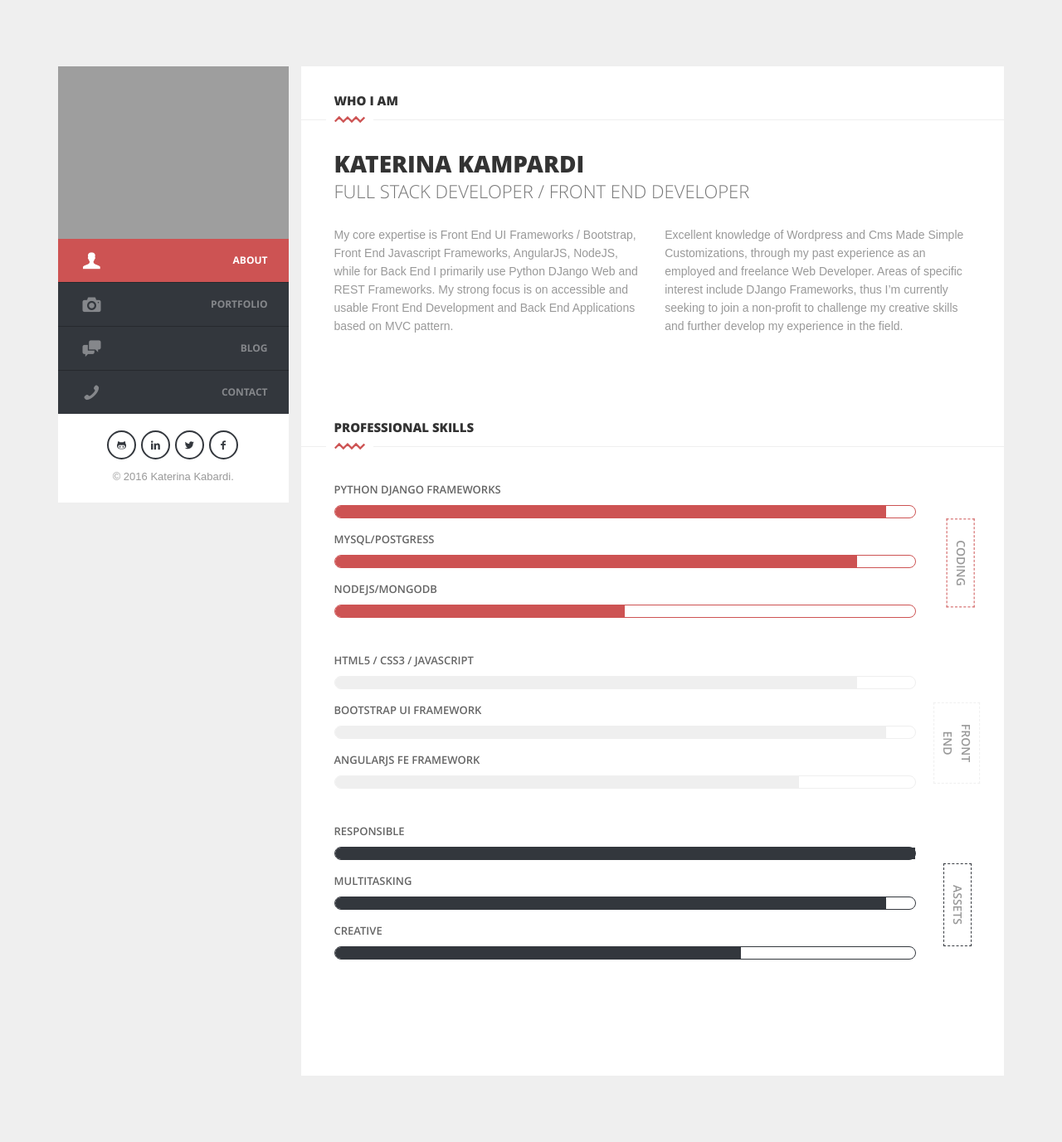
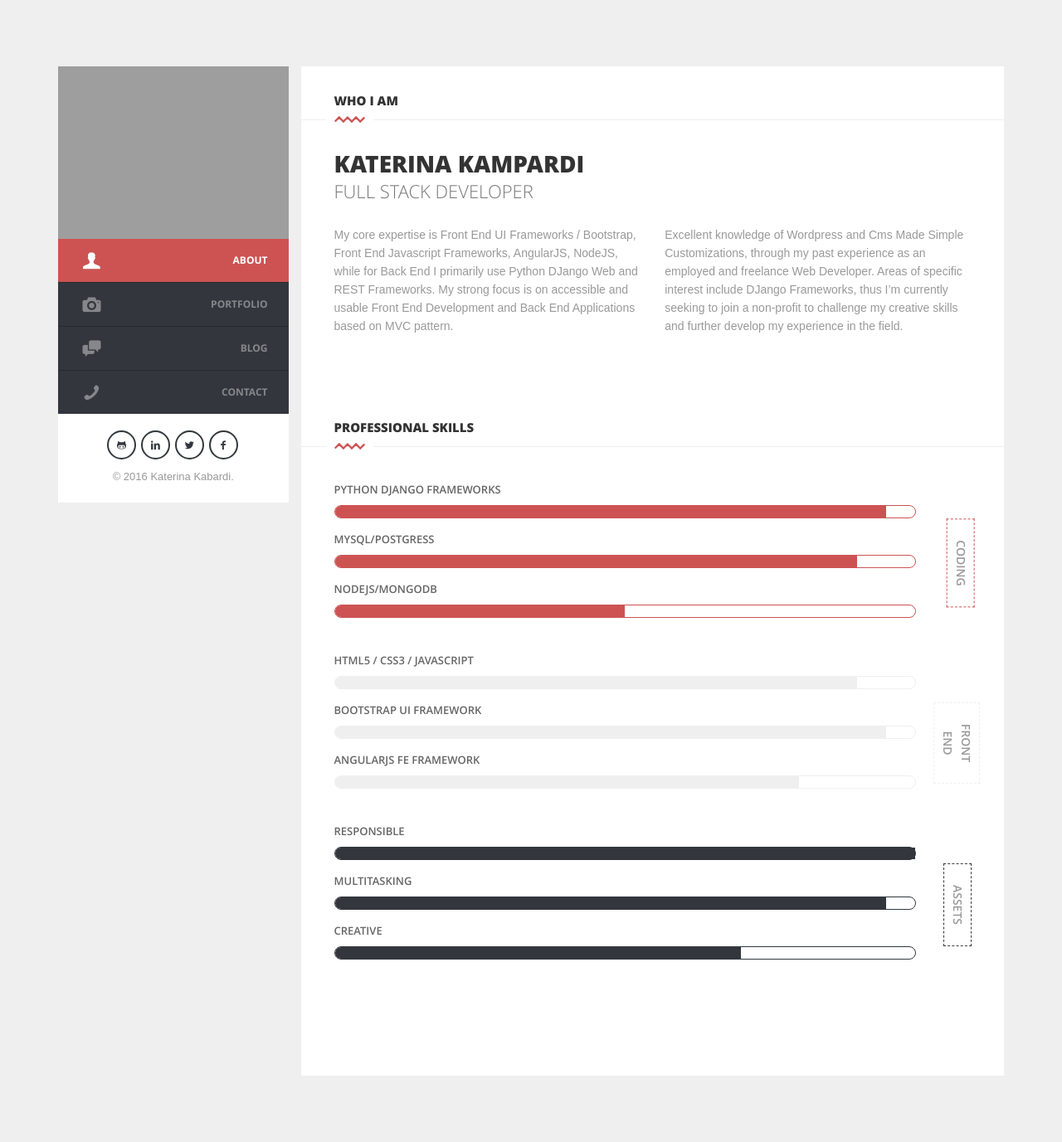
Before and after one commit to santoshpurbey/myFolio, a Django app: page / in a window 1280 px wide. Shown: the whole page at 83% size. Run offline with Django 3.2, Linux system fonts and the light colour scheme; some libraries are stand-ins or nearby versions; grey boxes are pictures that could not be loaded.

Commit message:
#change settings for csrf cookie

```diff
--- a/folioapp/settings.py
+++ b/folioapp/settings.py
@@ -36,9 +36,9 @@ SECURE_BROWSER_XSS_FILTER = True
 """
 # SESSION_COOKIE_SECURE is not set to True. Using a secure-only session cookie makes it more difficult for network traffic sniffers to hijack user sessions.
 SESSION_COOKIE_SECURE = True
+"""
 # set CSRF_COOKIE_SECURE to True
 CSRF_COOKIE_SECURE = True
-"""
 # set CSRF_COOKIE_HTTPONLY to True
 CSRF_COOKIE_HTTPONLY = True
 
--- a/portfolio/templates/about.html
+++ b/portfolio/templates/about.html
@@ -24,7 +24,7 @@
                 <div class="block-content margBSmall">
                   <div class=" profile margBSmall">
                       <h1>katerina kampardi</h1>
-                      <h3>Full Stack Developer / Front End Developer</h3>
+                      <h3>Full Stack Developer</h3>
                   </div>
                   <!--Row-->
                   <div class="row">
```
